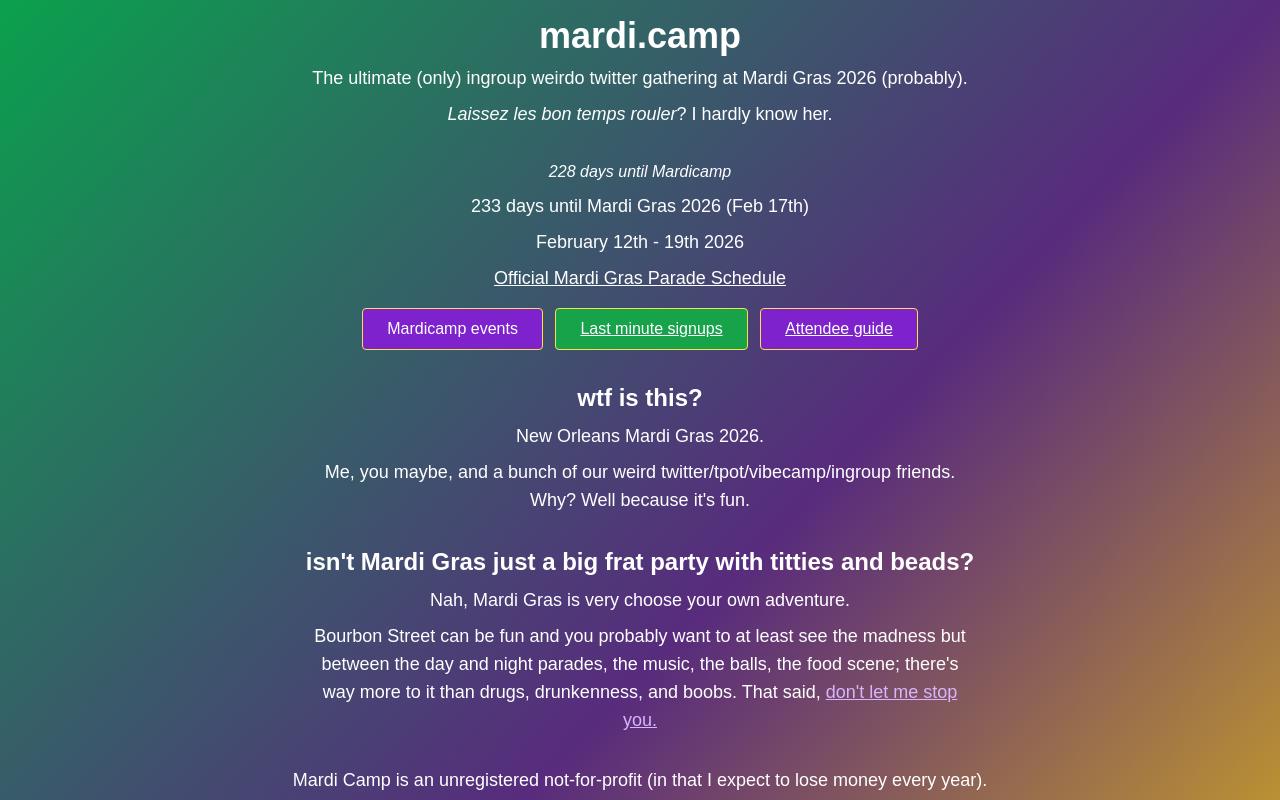
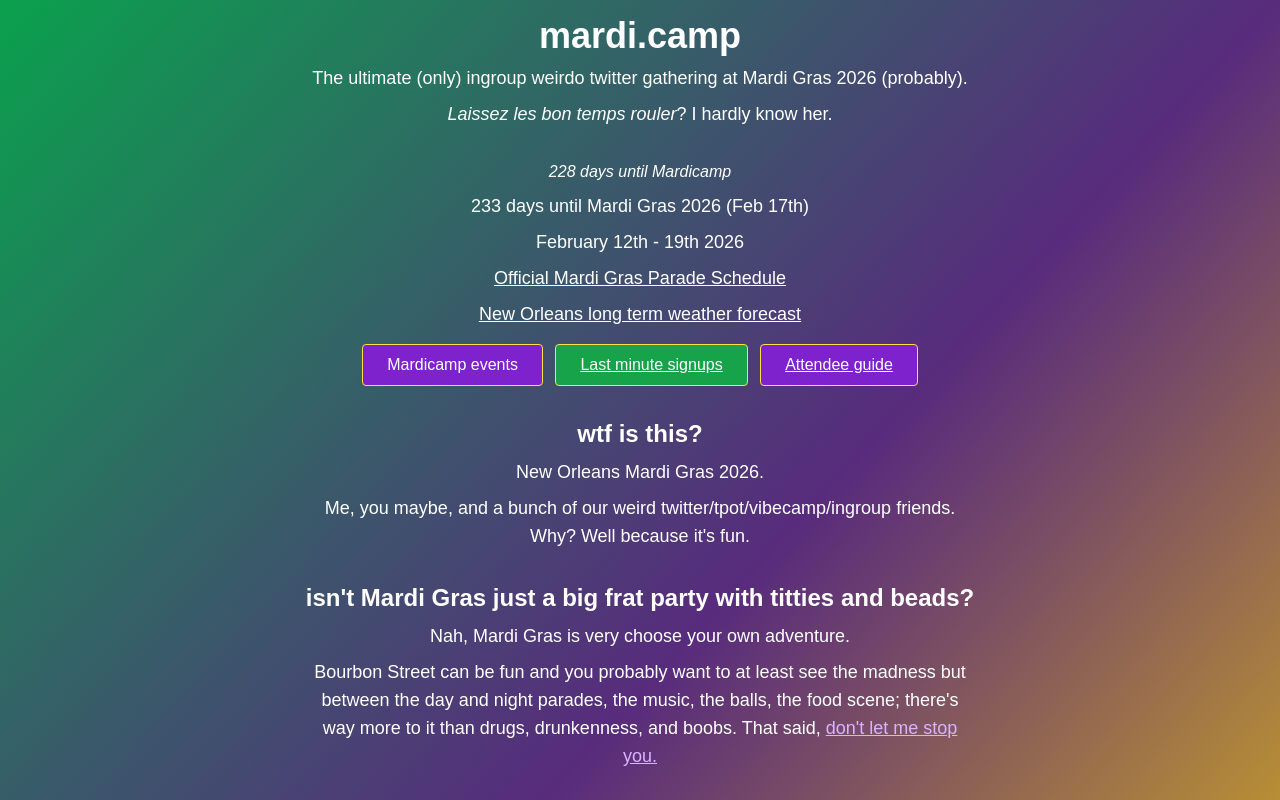
Before and after one commit to WhiskeyTuesday/mardidotcamp, a SvelteKit app: page / in a window 1280 px wide. Shown: the top 800 px of the page. Built offline with nearby package versions, Linux system fonts and the light colour scheme.

Commit message:
add weather

```diff
--- a/src/routes/+page.svelte
+++ b/src/routes/+page.svelte
@@ -250,6 +250,9 @@
       <p class="text-lg mt-2">February 12th - 19th 2026</p>
       <p class="text-lg mt-2 underline hover:text-purple-300 transition-colors duration-150">
         <a href="https://www.mardigrasneworleans.com/parades/">Official Mardi Gras Parade Schedule</a>
+      </p>
+      <p class="text-lg mt-2 underline hover:text-purple-300 transition-colors duration-150">
+        <a href="https://www.accuweather.com/en/us/new-orleans/70112/daily-weather-forecast/348585">New Orleans long term weather forecast</a>
       </p>
 
       <!-- buttons
```
